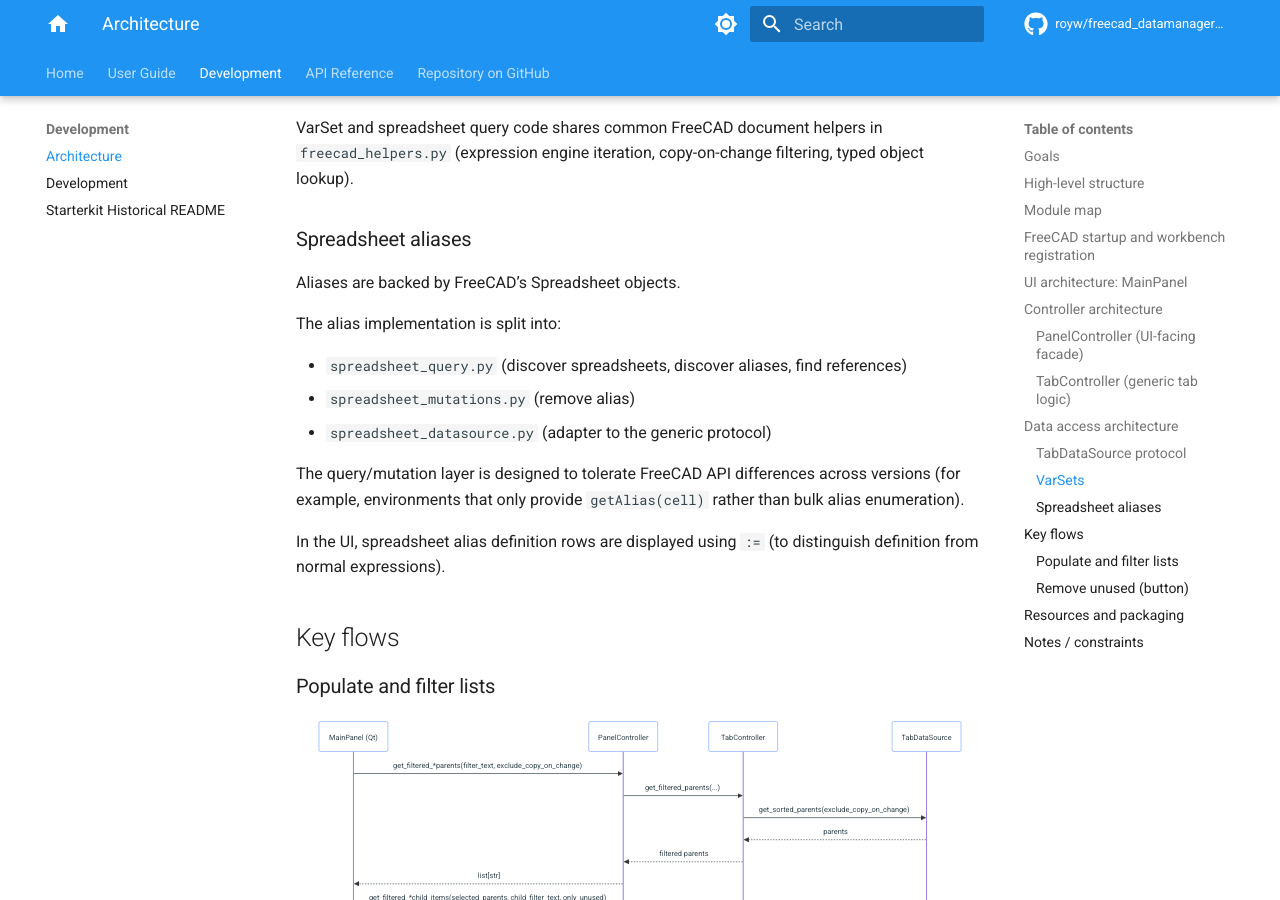
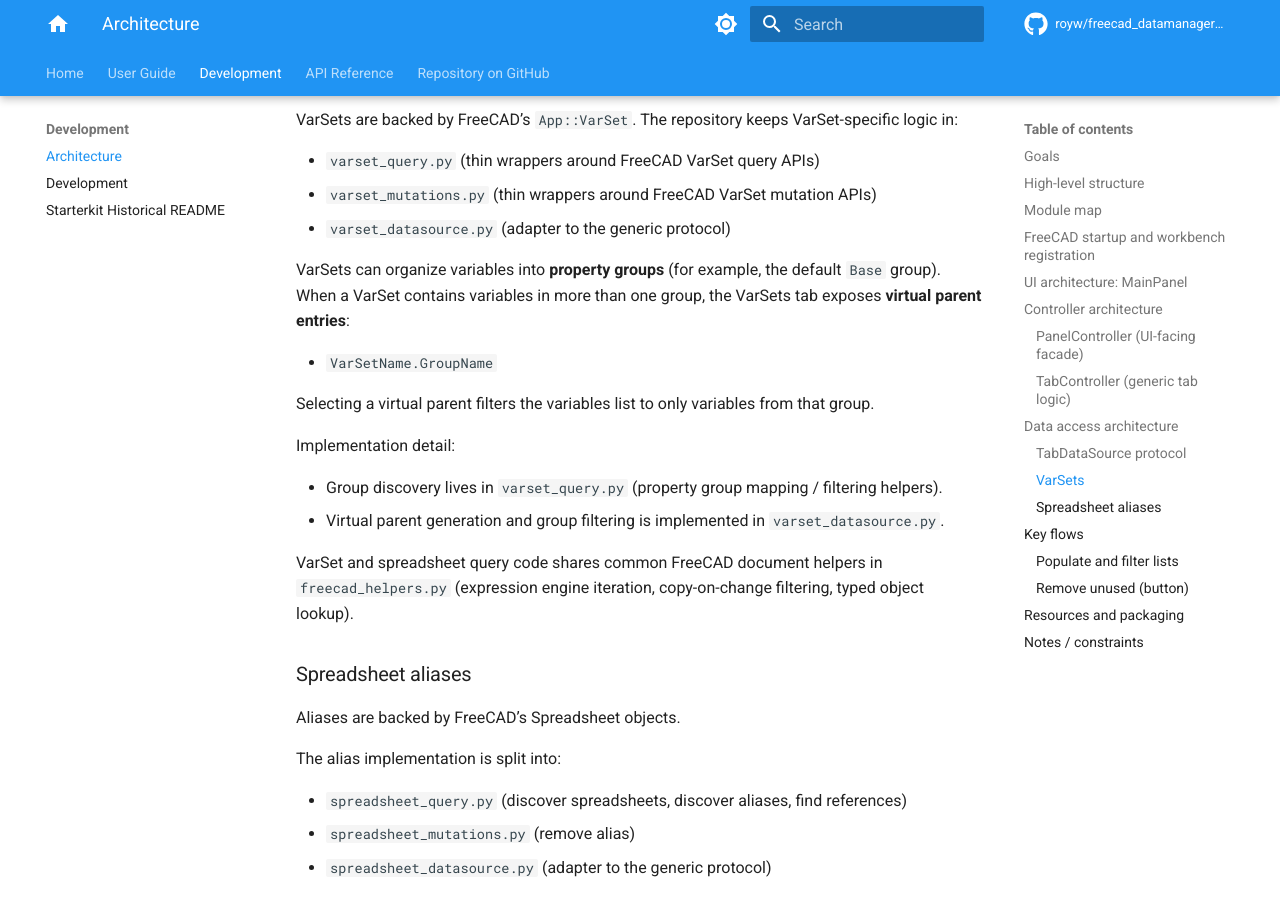
Before and after one commit to royw/freecad_datamanager_workbench, an MkDocs documentation site: the page built from docs/architecture.md, in a window 1280 px wide and 900 px high, scrolled down 4695 px. Built offline with MkDocs 1.6.1 and Material for MkDocs 9.7.7, drawn with Linux system fonts in a browser that asks for light colours; comment, search, counter and statistics services are not loaded; some of the changed text lies outside the part shown.

Commit message:
Docs: describe groups, context menu, multi-doc

```diff
--- a/docs/architecture.md
+++ b/docs/architecture.md
@@ -117,6 +117,11 @@
 - Wires signals (selection changes, filter changes, button presses).
 - Delegates behavior (querying lists, remove-unused, expression discovery) to `PanelController`.
 
+In addition, the panel is responsible for a few UI-only behaviors:
+
+- Keeping list panes in sync with the **active FreeCAD document** when multiple documents are open.
+- Providing right-click **context menus** for list widgets (for common actions like copy).
+
 The UI uses splitters inside each tab so the list panes and expressions pane can be resized.
 
 The expressions panes include a **Show Objects as: Name/Label** mode, persisted via Qt settings. The VarSets and
@@ -176,6 +181,18 @@
 - `varset_query.py` (thin wrappers around FreeCAD VarSet query APIs)
 - `varset_mutations.py` (thin wrappers around FreeCAD VarSet mutation APIs)
 - `varset_datasource.py` (adapter to the generic protocol)
+
+VarSets can organize variables into **property groups** (for example, the default `Base` group). When a VarSet
+contains variables in more than one group, the VarSets tab exposes **virtual parent entries**:
+
+- `VarSetName.GroupName`
+
+Selecting a virtual parent filters the variables list to only variables from that group.
+
+Implementation detail:
+
+- Group discovery lives in `varset_query.py` (property group mapping / filtering helpers).
+- Virtual parent generation and group filtering is implemented in `varset_datasource.py`.
 
 VarSet and spreadsheet query code shares common FreeCAD document helpers in `freecad_helpers.py` (expression engine iteration, copy-on-change filtering, typed object lookup).
 
```
Also changed, not shown: README.md (+8 -0 lines), docs/user-guide.md (+21 -0 lines).
